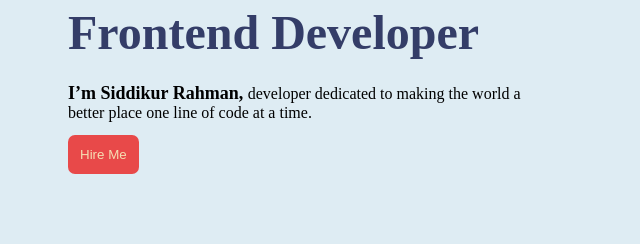
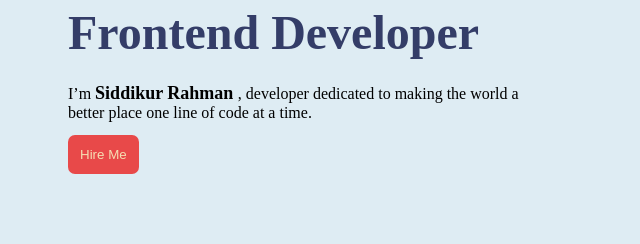
Before and after one commit to siddikur-dev/M-5-protfolio-, a plain HTML site: page index.html in a window 1280 px wide. Shown: the part 306-550 px from the top of the page, 0-640 px from the left. Drawn offline with Linux system fonts and the light colour scheme.

Commit message:
i'm removed from hero section

```diff
--- a/index.html
+++ b/index.html
@@ -35,11 +35,11 @@
                 <h3 style="padding: 10px 0px; font-size: 3rem; font-weight: bolder; color: #343d68;">Hi I'm a
                     <br>Frontend Developer
                 </h3>
-                <p style="padding: 13px 0;"> <span style="
+                <p style="padding: 13px 0;">I’m  <span style="
     font-size: 18px;
     font-weight: bold;">
-                        I’m Siddikur Rahman,
-                    </span> developer dedicated to making the world a <br> better
+                        Siddikur Rahman
+                    </span>, developer dedicated to making the world a <br> better
                     place one line of code at
                     a time.</p>
                 <button style="color: wheat;background-color: #e84949;border: none; padding: 12px; border-radius: 7px;">
```
